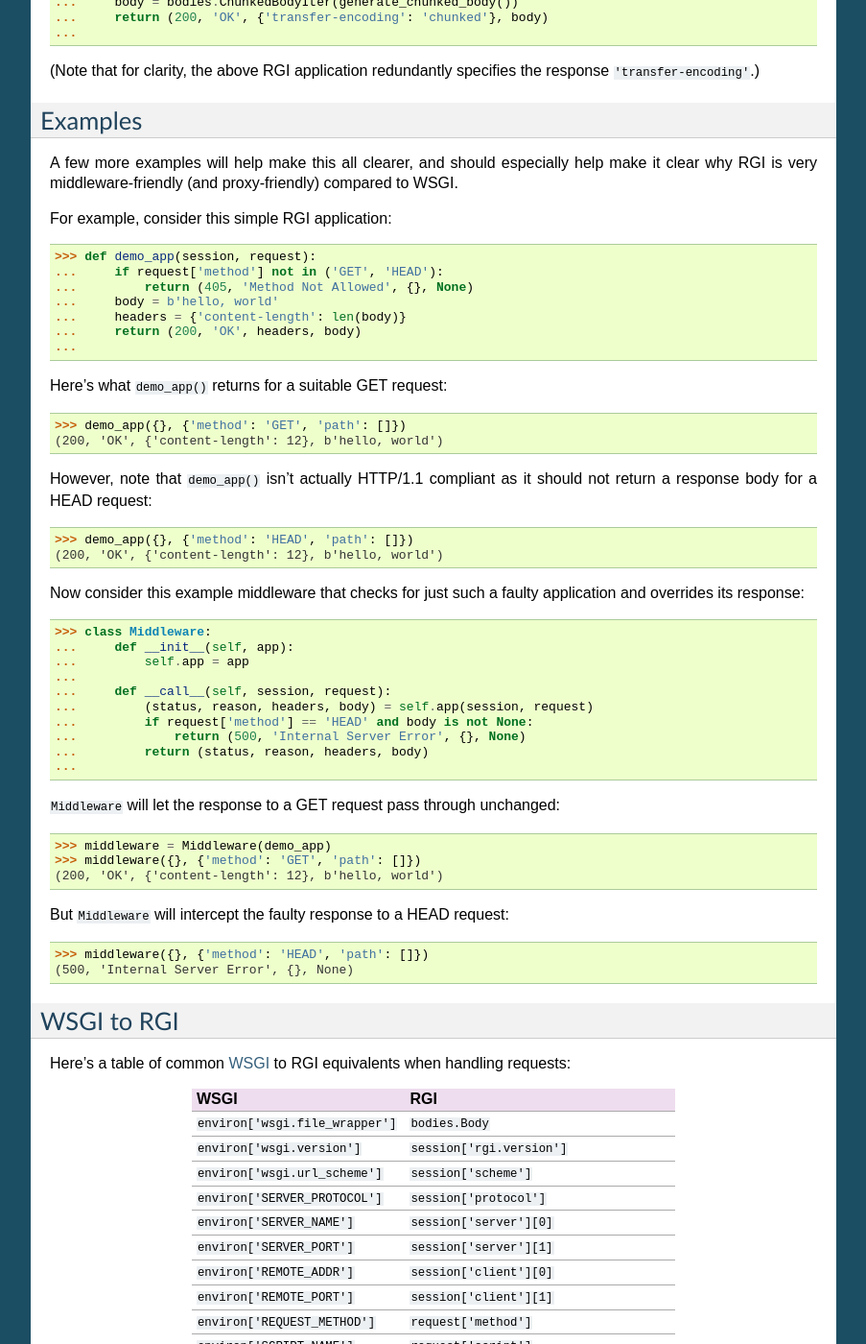
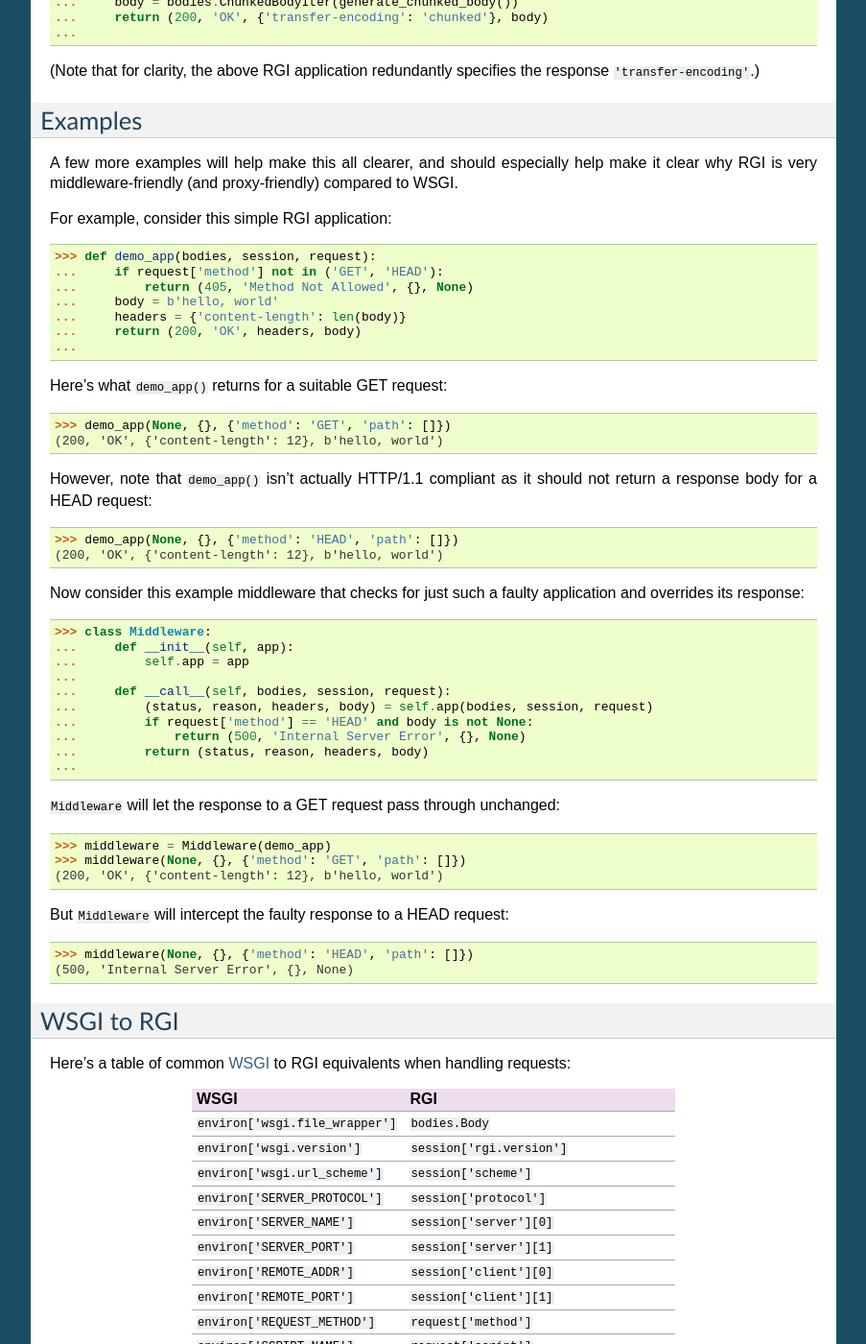
Before and after one commit to json420/degu, a Sphinx documentation site: the page built from doc/rgi.rst, in a window 1280 px wide and 1400 px high, scrolled down 11642 px. Shown: the whole window at 96% size, without its empty margins (198-1101 px from the left). Built offline with Sphinx 7.4.7, drawn with Linux system fonts in a browser that asks for light colours; some of the changed text lies outside the part shown.

Commit message:
Fix a few more places where rgi.rst wasn't up-to-date with new app(bodies, session, request) API change

```diff
--- a/doc/rgi.rst
+++ b/doc/rgi.rst
@@ -135,7 +135,7 @@
 ``app.on_connect()`` attribute, for example:
 
 >>> class TinyRGIApp:
-...     def __call__(self, rgi, session, request):
+...     def __call__(self, bodies, session, request):
 ...         if '__hello' not in session:
 ...             session['__hello'] = b'hello, world'
 ...         body = session['__hello']
@@ -227,7 +227,7 @@
 
 Would translate into this RGI application:
 
->>> def rgi_app(rgi, session, request):
+>>> def rgi_app(bodies, session, request):
 ...     if request['method'] not in {'GET', 'HEAD'}:
 ...         return (405, 'Method Not Allowed', {}, None)
 ...     body = b'hello, world'
@@ -261,8 +261,8 @@
 ...         self._on_connect = getattr(app, 'on_connect', None)
 ...         assert self._on_connect is None or callable(self._on_connect)
 ...
-...     def __call__(self, rgi, session, request):
-...         return self.app(rgi, session, request)
+...     def __call__(self, bodies, session, request):
+...         return self.app(bodies, session, request)
 ...
 ...     def on_connect(self, sock, session):
 ...         if self._on_connect is None:
@@ -325,7 +325,7 @@
 
 >>> import ssl
 >>> class MyApp:
-...     def __call__(self, session, request):
+...     def __call__(self, bodies, session, request):
 ...         return (200, 'OK', {'content-length': 12}, b'hello, world')
 ...
 ...     def on_connect(self, sock, session):
@@ -413,7 +413,7 @@
 ...     def __init__(self, client):
 ...         self.client = client
 ...
-...     def __call__(self, session, request):
+...     def __call__(self, bodies, session, request):
 ...         if '__conn' not in session:
 ...             session['__conn'] = self.client.connect()
 ...         conn = session['__conn']
@@ -520,7 +520,7 @@
 For example, an RGI application that handles POST requests might look something
 like this:
 
->>> def rgi_post_app(session, request):
+>>> def rgi_post_app(bodies, session, request):
 ...     if request['method'] != 'POST':
 ...         return (405, 'Method Not Allowed', {}, None)
 ...     if request['body'] is None:
@@ -638,7 +638,7 @@
 Not to mention that ``bytes`` in particular are the most illustrative, which
 helps RGI be an inviting specification.  For example:
 
->>> def rgi_hello_world_app(session, request):
+>>> def rgi_hello_world_app(bodies, session, request):
 ...     return (200, 'OK', {'content-type': 'text/plain'}, b'hello, world')
 ...
 
@@ -710,7 +710,7 @@
 But you can likewise use ``bodies.ChunkedBody`` to frame a regular file that
 happens to be chunk-encoded, for example:
 
->>> def rgi_chunked_file_app(session, request):
+>>> def rgi_chunked_file_app(bodies, session, request):
 ...     fp = open('/chunky/delight', 'rb')
 ...     body = bodies.ChunkedBody(fp)
 ...     return (200, 'OK', {'transfer-encoding': 'chunked'}, body)
@@ -759,7 +759,7 @@
 
 For example, consider this simple RGI application:
 
->>> def demo_app(session, request):
+>>> def demo_app(bodies, session, request):
 ...     if request['method'] not in ('GET', 'HEAD'):
 ...         return (405, 'Method Not Allowed', {}, None)
 ...     body = b'hello, world'
@@ -769,13 +769,13 @@
 
 Here's what ``demo_app()`` returns for a suitable GET request:
 
->>> demo_app({}, {'method': 'GET', 'path': []})
+>>> demo_app(None, {}, {'method': 'GET', 'path': []})
 (200, 'OK', {'content-length': 12}, b'hello, world')
 
 However, note that ``demo_app()`` isn't actually HTTP/1.1 compliant as it should
 not return a response body for a HEAD request:
 
->>> demo_app({}, {'method': 'HEAD', 'path': []})
+>>> demo_app(None, {}, {'method': 'HEAD', 'path': []})
 (200, 'OK', {'content-length': 12}, b'hello, world')
 
 Now consider this example middleware that checks for just such a faulty
@@ -785,8 +785,8 @@
 ...     def __init__(self, app):
 ...         self.app = app
 ...
-...     def __call__(self, session, request):
-...         (status, reason, headers, body) = self.app(session, request)
+...     def __call__(self, bodies, session, request):
+...         (status, reason, headers, body) = self.app(bodies, session, request)
 ...         if request['method'] == 'HEAD' and body is not None:
 ...             return (500, 'Internal Server Error', {}, None)
 ...         return (status, reason, headers, body)
@@ -795,12 +795,12 @@
 ``Middleware`` will let the response to a GET request pass through unchanged:
 
 >>> middleware = Middleware(demo_app)
->>> middleware({}, {'method': 'GET', 'path': []})
+>>> middleware(None, {}, {'method': 'GET', 'path': []})
 (200, 'OK', {'content-length': 12}, b'hello, world')
 
 But ``Middleware`` will intercept the faulty response to a HEAD request:
 
->>> middleware({}, {'method': 'HEAD', 'path': []})
+>>> middleware(None, {}, {'method': 'HEAD', 'path': []})
 (500, 'Internal Server Error', {}, None)
 
 
```
